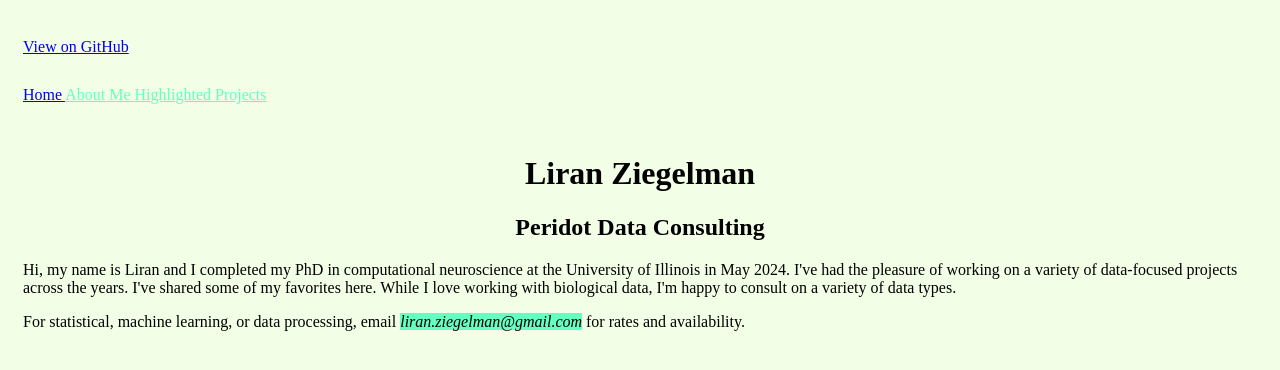
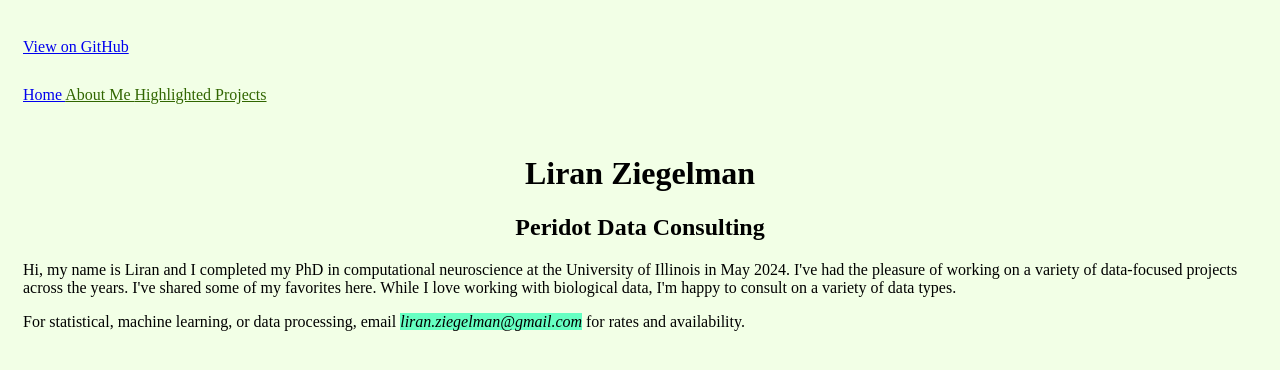
Before and after one commit to lziegelman/lziegelman.github.io, a Jekyll site: the page built from index.html, in a window 1280 px wide. Shown: the top 370 px of the page. Built offline with Jekyll 4.4.1, drawn with Linux system fonts in a browser that asks for light colours.

Commit message:
Update navigation.html

```diff
--- a/_includes/navigation.html
+++ b/_includes/navigation.html
@@ -6,7 +6,7 @@
 <nav>
   {% for item in site.data.navigation %}
     <a href="{{ item.link }}" {% if page.url == item.link %}style="color: black; text-decoration: none;"{% endif %}>
-<a href="{{ item.link }}" {% if page.url != item.link %}style="color: #66ffc2; text-decoration: underline;"{% endif %}>
+<a href="{{ item.link }}" {% if page.url != item.link %}style="color: #316600; text-decoration: underline;"{% endif %}>
       {{ item.name }}
 
 
```
